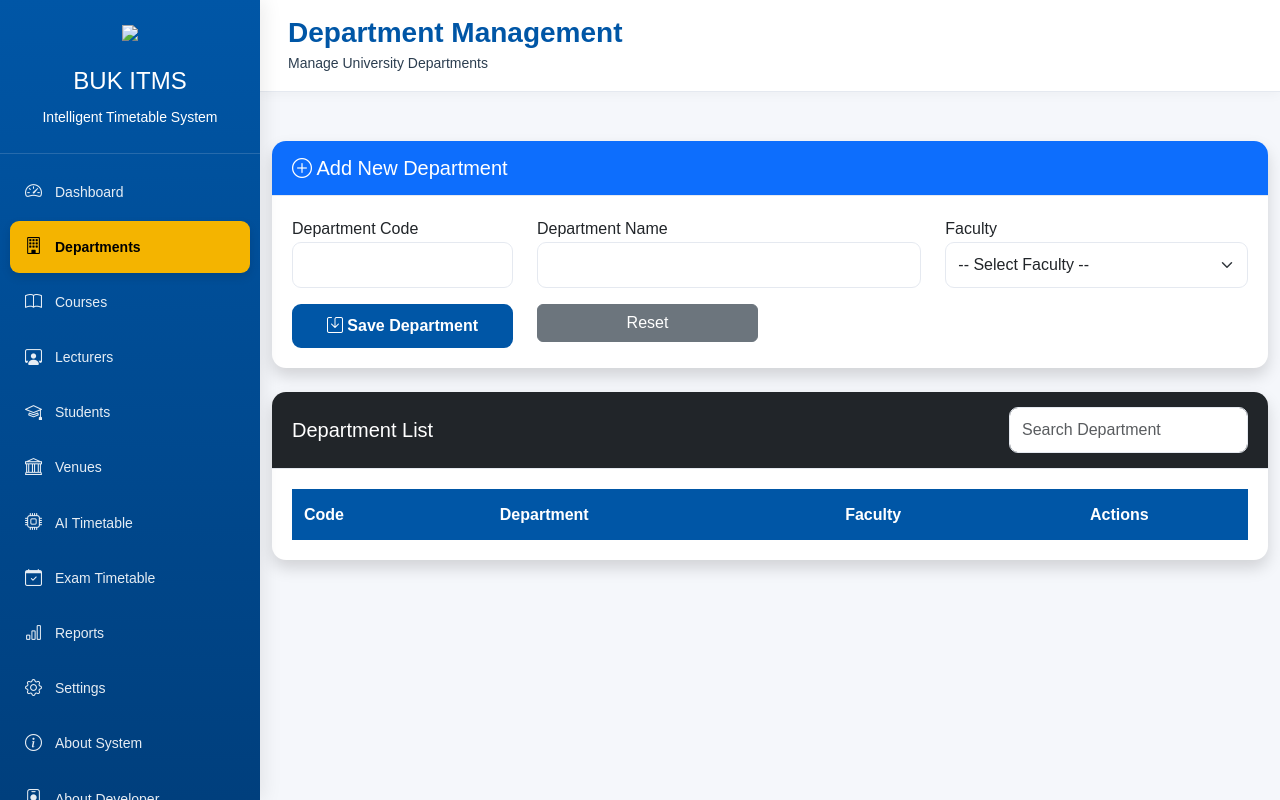
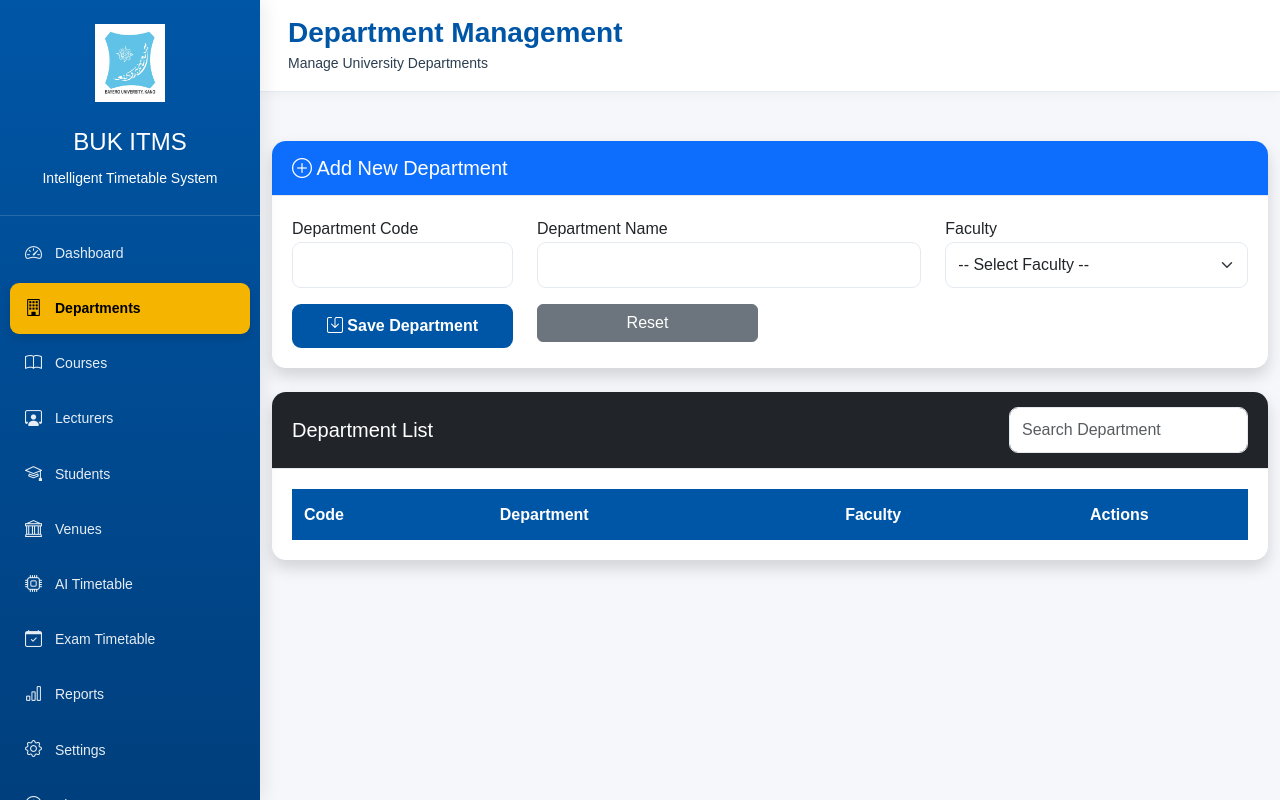
Before and after one commit to Richeyfundz/BUK-Intelligent-Timetable-System, a website: page pages/departments.html in a window 1280 px wide. Drawn offline with nearby package versions, Linux system fonts and the light colour scheme.

Commit message:
Update departments.html

```diff
--- a/pages/departments.html
+++ b/pages/departments.html
@@ -26,7 +26,7 @@
 
       <aside class="sidebar">
         <div class="sidebar-header text-center">
-          <img src="../images/buk-logo.png" class="sidebar-logo" />
+          <img src="../buk-logo.png.JPG" class="sidebar-logo" />
 
           <h4 class="mt-3">BUK ITMS</h4>
 
```
